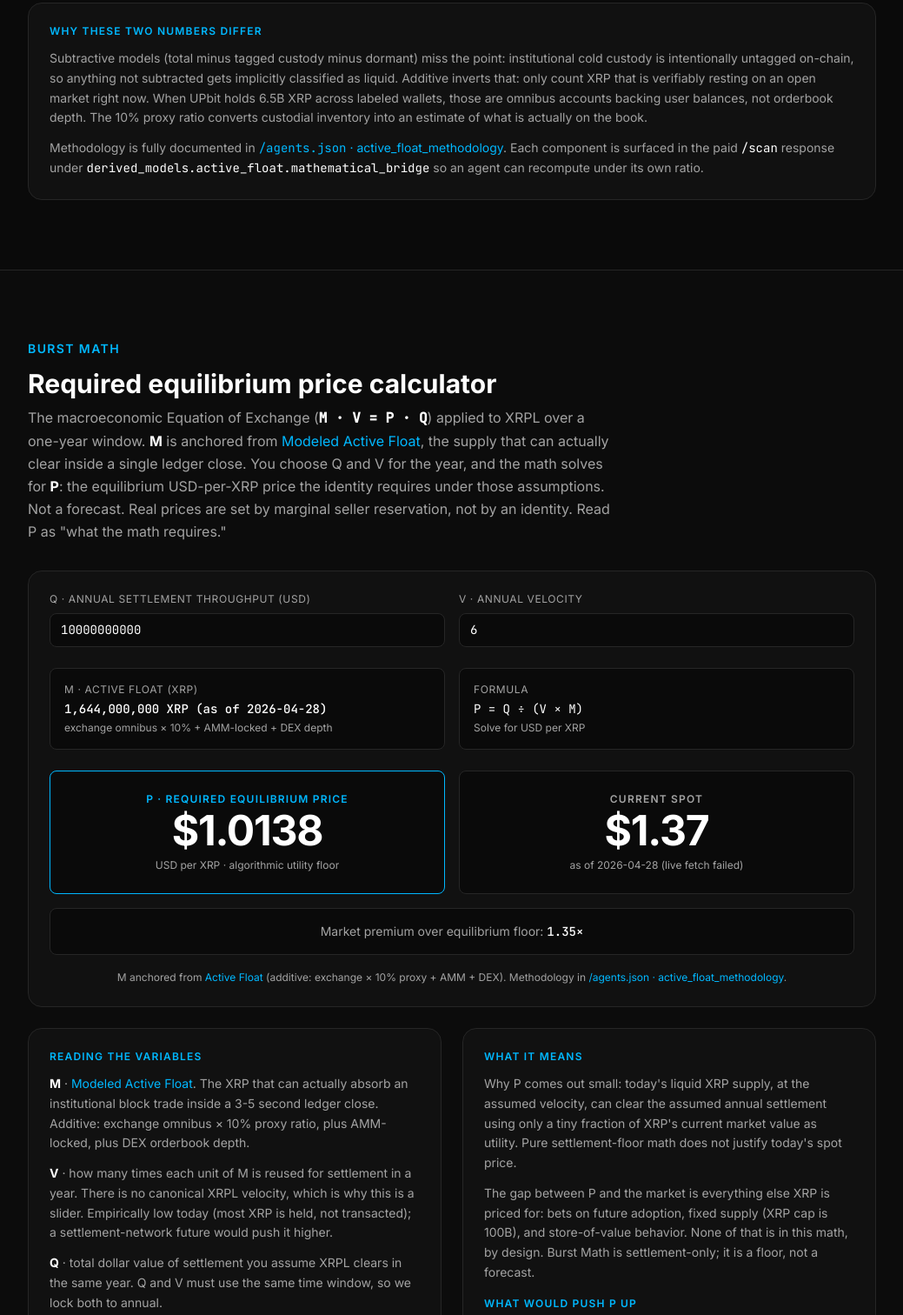
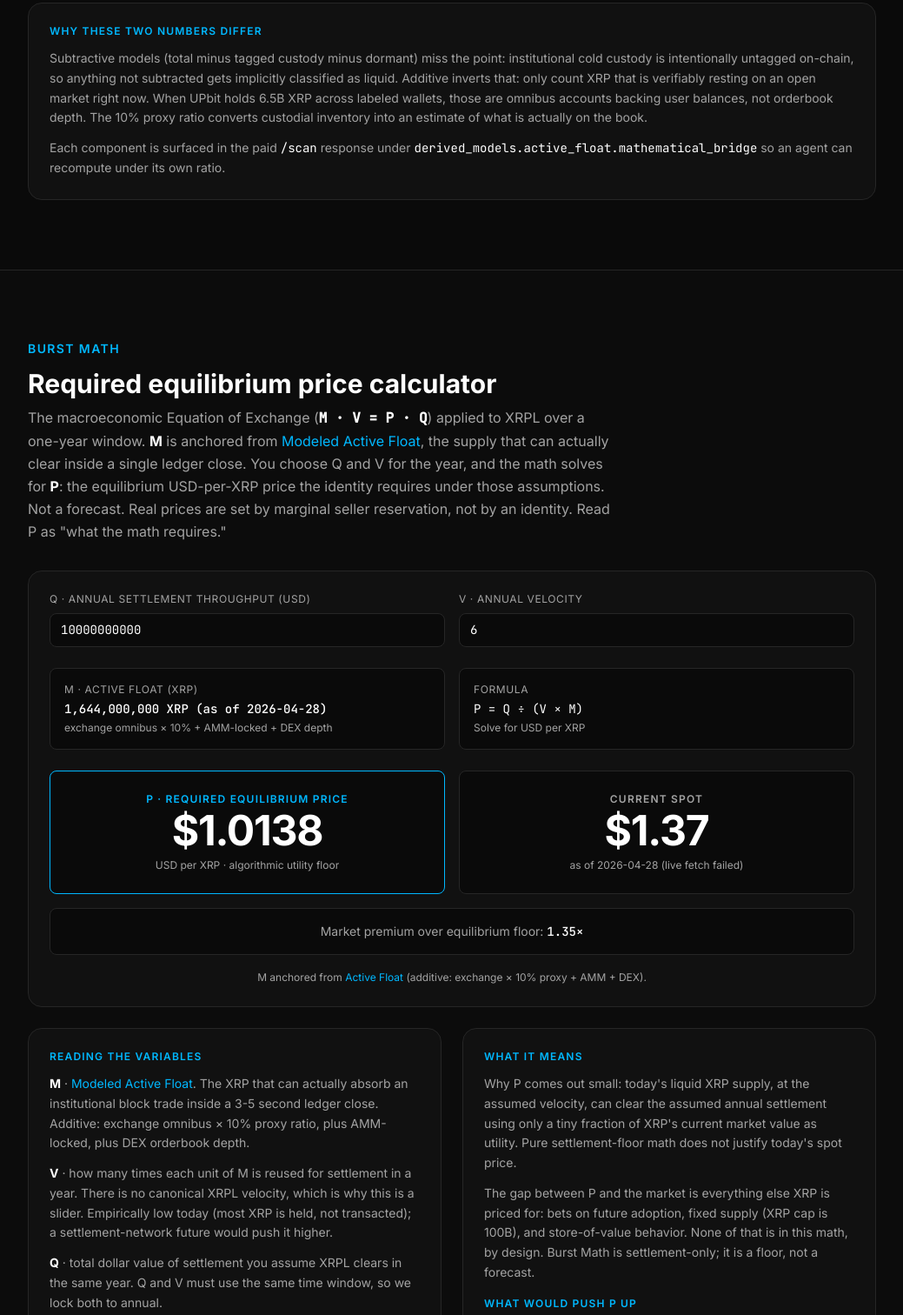
Before and after one commit to XRPL-Utilities/xrpl-utilities-web, a plain HTML site: page telemetry/index.html in a window 1280 px wide. Shown: the part 1721-3233 px from the top of the page at 87% size, without its empty margins (120-1159 px from the left). Drawn offline with nearby package versions, Linux system fonts and the light colour scheme; no server answers.

Commit message:
telemetry: drop redundant raw-JSON links from marketing prose
Three links removed:
- /agents.json link inside "Why these two numbers differ" prose
  (would dump a marketing-page reader into a JSON wall; methodology
  is already explained in the paragraph above)
- /agents.json link under the Burst Math calculator (redundant with
  the same destination elsewhere on the page; M-derivation is named
  inline and the developer section still links to agents.json)
- /openapi.json button in the developer section (Swagger UI exposes
  the same spec interactively; raw JSON button was redundant)

Remaining external links: Swagger UI, agents.json (raw), t54
attribution. All targeted at developer / agent audience and
labelled accordingly.

```diff
--- a/telemetry/index.html
+++ b/telemetry/index.html
@@ -183,9 +183,9 @@
           ratio converts custodial inventory into an estimate of what is actually on the book.
         </p>
         <p class="text-sm text-muted leading-relaxed">
-          Methodology is fully documented in <a href="https://telemetry.xrpl-utilities.io/agents.json" target="_blank" rel="noopener noreferrer" class="text-accent hover:underline"><code class="font-mono">/agents.json</code> &middot; active_float_methodology</a>. Each component
-          is surfaced in the paid <code class="font-mono text-white">/scan</code> response under
-          <code class="font-mono text-white">derived_models.active_float.mathematical_bridge</code> so an agent can recompute under its own ratio.
+          Each component is surfaced in the paid <code class="font-mono text-white">/scan</code> response under
+          <code class="font-mono text-white">derived_models.active_float.mathematical_bridge</code> so an agent
+          can recompute under its own ratio.
         </p>
       </div>
     </div>
@@ -248,8 +248,7 @@
         </div>
 
         <div class="mt-4 text-xs text-muted leading-relaxed text-center">
-          M anchored from <a href="#active-float" class="text-accent hover:underline">Active Float</a> (additive: exchange &times; 10% proxy + AMM + DEX). Methodology in
-          <a href="https://telemetry.xrpl-utilities.io/agents.json" target="_blank" rel="noopener noreferrer" class="text-accent hover:underline">/agents.json &middot; active_float_methodology</a>.
+          M anchored from <a href="#active-float" class="text-accent hover:underline">Active Float</a> (additive: exchange &times; 10% proxy + AMM + DEX).
         </div>
       </div>
 
@@ -457,7 +456,6 @@
           </ol>
           <div class="mt-8 flex flex-wrap gap-3 text-sm">
             <a href="https://telemetry.xrpl-utilities.io/docs" target="_blank" rel="noopener noreferrer" class="border border-border hover:border-accent px-4 py-2 rounded-lg transition">Swagger UI →</a>
-            <a href="https://telemetry.xrpl-utilities.io/openapi.json" target="_blank" rel="noopener noreferrer" class="border border-border hover:border-accent px-4 py-2 rounded-lg transition">OpenAPI spec (JSON) →</a>
             <a href="https://telemetry.xrpl-utilities.io/agents.json" target="_blank" rel="noopener noreferrer" class="border border-border hover:border-accent px-4 py-2 rounded-lg transition">agents.json (raw) →</a>
           </div>
         </div>
```
